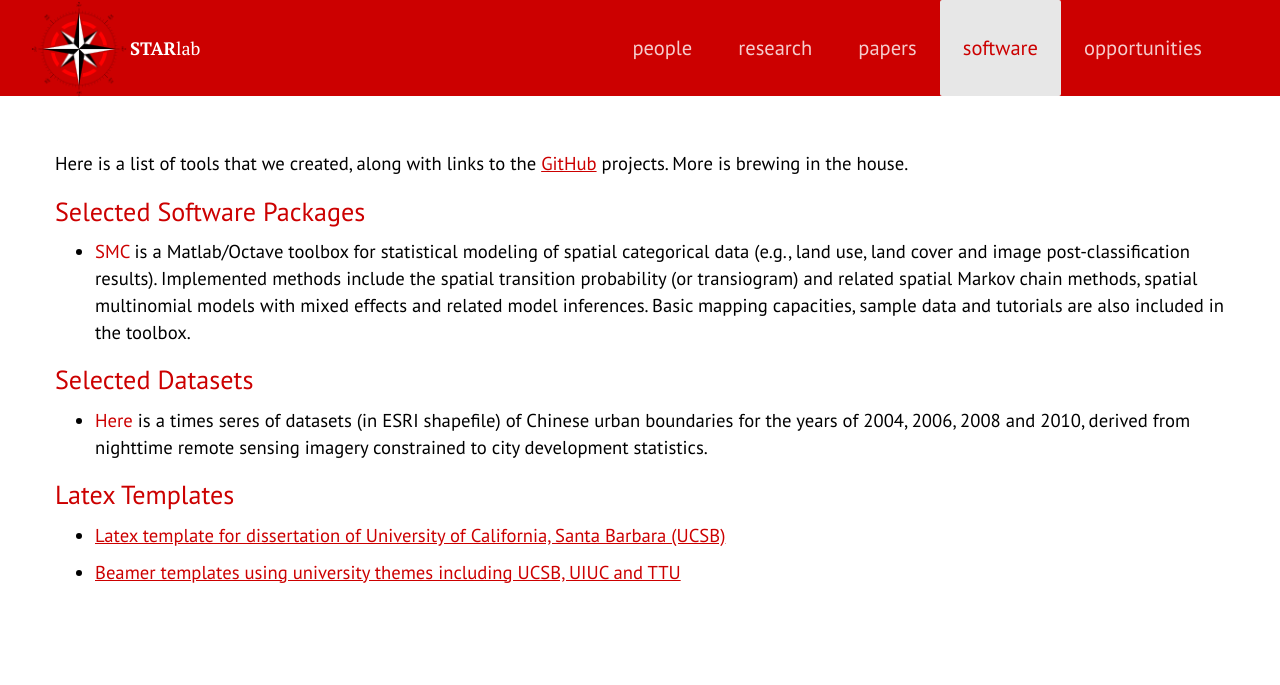
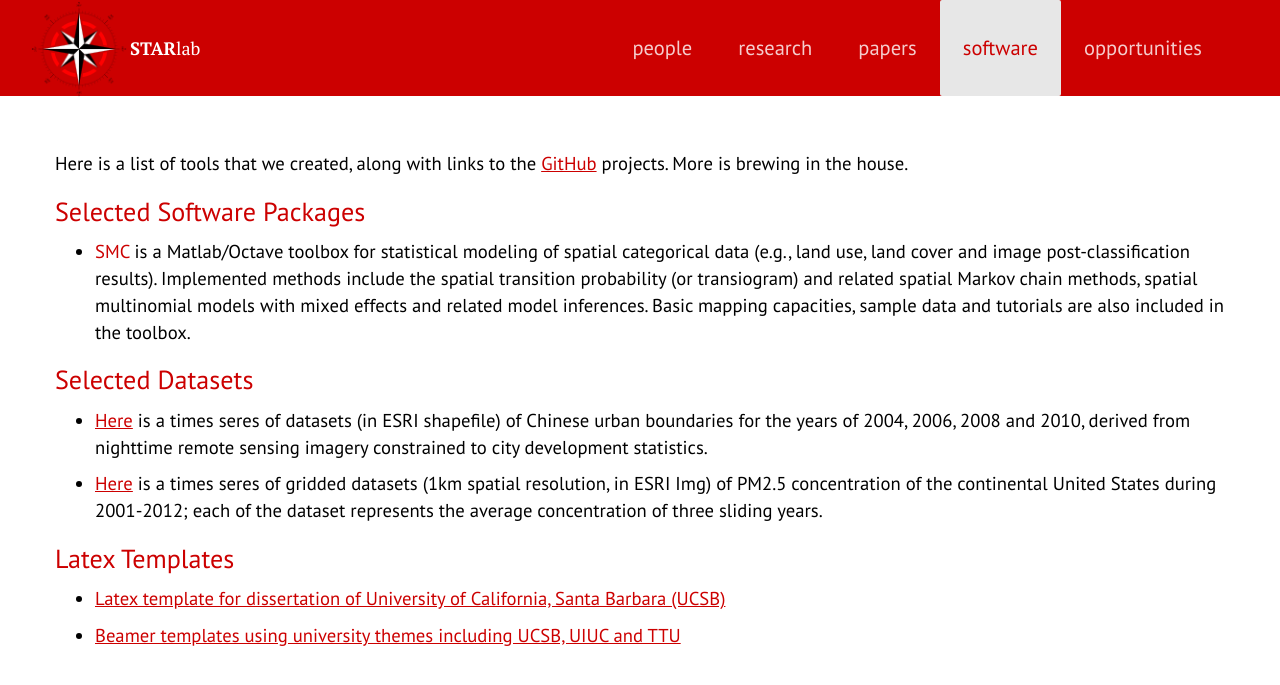
Before and after one commit to thestarlab/thestarlab.github.io, a Jekyll site: the page built from software.md, in a window 1280 px wide. Shown: the top 685 px of the page. Built offline with Jekyll 4.4.1, drawn with Linux system fonts in a browser that asks for light colours; nearby versions of some CDN libraries; some web fonts are replaced; a script that is not in the unit is left out; comment, search, counter and statistics services are not loaded.

Commit message:
add pm2.5 data

```diff
--- a/software.md
+++ b/software.md
@@ -32,6 +32,11 @@ also included in the toolbox.
 2006, 2008 and 2010, derived from nighttime remote sensing imagery
 constrained to city development statistics.
 
+- [Here](https://github.com/thestarlab/data) is a times seres of gridded
+  datasets (1km spatial resolution, in ESRI Img) of PM2.5 concentration of
+the continental United States during 2001-2012; each of the dataset
+represents the average concentration of three sliding years.
+
 </div>
 
 <div class="pure-u-1 copy" markdown="1">
```
Also changed, not shown: _config_deploy_new.yml (added, +17 -0 lines).
